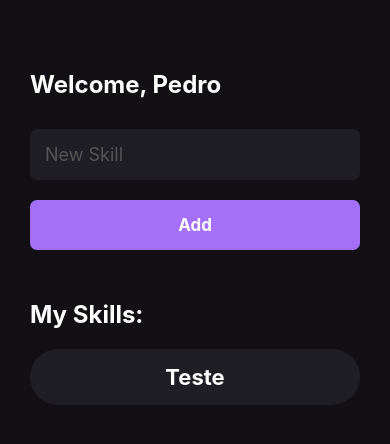
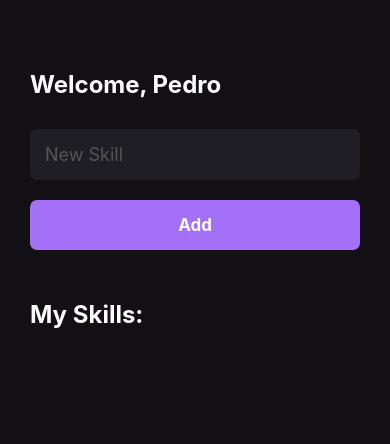
Before and after one commit to opedromartins/RN-MySkills, a React Native app: screen / in a window 390 px wide. Shown: the top 444 px of the page. Built offline with nearby package versions, Linux system fonts and the light colour scheme.

Commit message:
Create function to add and list new skills

```diff
--- a/src/pages/Home.js
+++ b/src/pages/Home.js
@@ -10,7 +10,11 @@
 
 export function Home(){
     const [newSkill, setNewSkill] = useState('');
-    const [myskills, setMyskills] = useState([]);
+    const [mySkills, setMySkills] = useState([]);
+
+    function handleAddNewSkill(){
+        setMySkills(oldState => [...oldState, newSkill]);
+    }
 
   return (
       <View style={styles.container}>
@@ -26,6 +30,7 @@
         <TouchableOpacity
         style={styles.button}
         activeOpacity={.7}
+        onPress={handleAddNewSkill}
         >
             <Text style={styles.buttonText}>Add</Text>
         </TouchableOpacity>
@@ -34,11 +39,16 @@
             My Skills:
         </Text>
 
-        <TouchableOpacity style={styles.buttonSkill}>
-            <Text style={styles.textSkill}>
-                Teste
-            </Text>
-        </TouchableOpacity>
+        {
+            mySkills.map(skill => (
+            <TouchableOpacity key={skill} style={styles.buttonSkill}>
+                <Text style={styles.textSkill}>
+                    {skill}
+                </Text>
+            </TouchableOpacity>
+            ))
+        }
+
       </View>
   )
 }
@@ -80,6 +90,7 @@
         padding: 15,
         borderRadius: 50,
         alignItems: 'center',
+        marginBottom: 10
     },
     textSkill: {
         color: '#fff',
```
